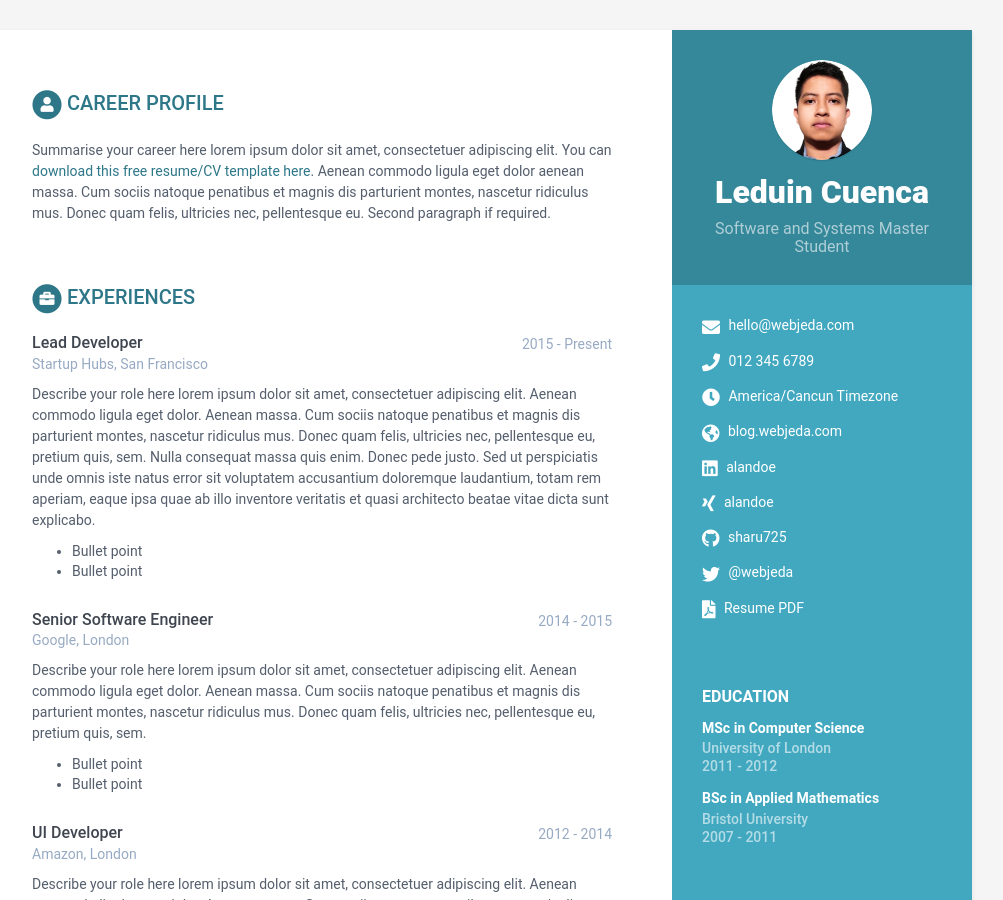
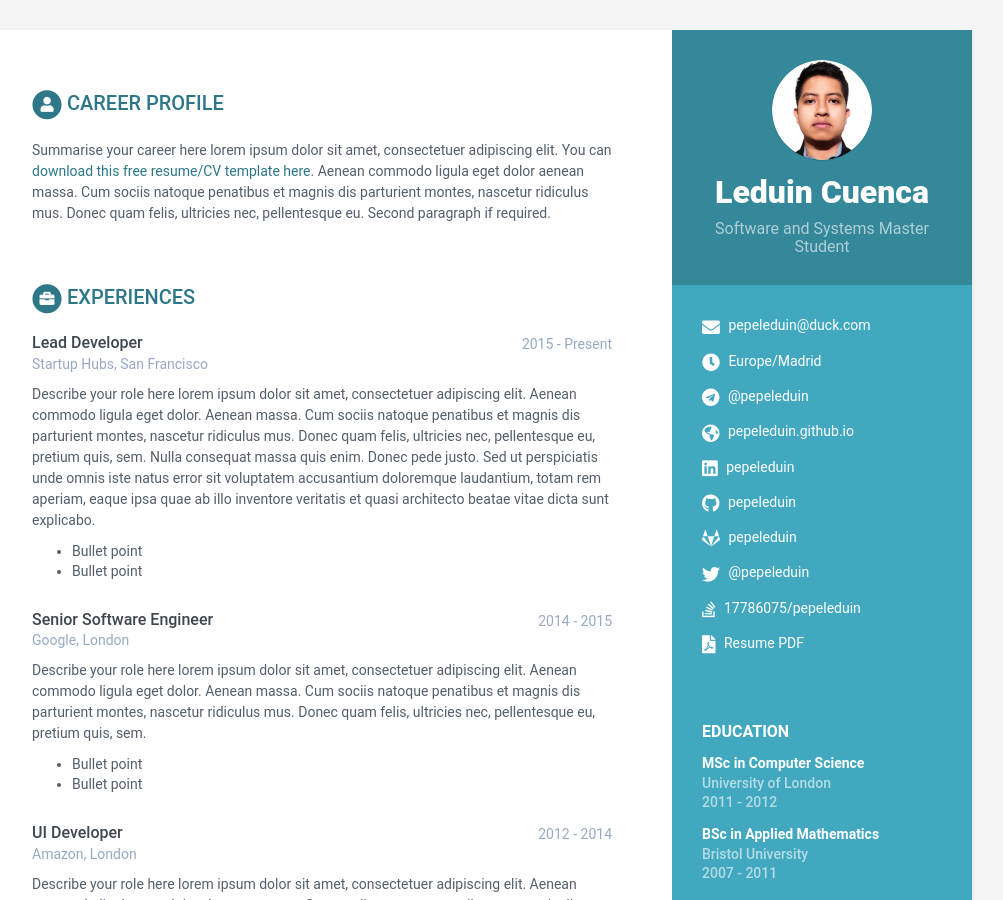
Before and after one commit to pepeleduin/pepeleduin.github.io, a Jekyll site: the page built from index.html, in a window 1280 px wide and 900 px high. Shown: the whole window, without its empty margins (168-1171 px from the left). Built offline with Jekyll 4.4.1, drawn with Linux system fonts in a browser that asks for light colours.

Commit message:
Sidebar with real information

```diff
--- a/_data/data.yml
+++ b/_data/data.yml
@@ -13,22 +13,22 @@ sidebar:
   avatar: profile.png #place a 100x100 picture inside /assets/images/ folder and provide the name of the file below
 
   # Sidebar links
-  email: hello@webjeda.com
-  phone: 012 345 6789
-  timezone: America/Cancun Timezone
+  email: pepeleduin@duck.com
+  phone:
+  timezone: Europe/Madrid
   citizenship:
-  website: blog.webjeda.com #do not add http://
-  linkedin: alandoe
-  xing: alandoe
-  github: sharu725
-  telegram: # add your nickname without '@' sign
-  gitlab:
+  website: pepeleduin.github.io #do not add http://
+  linkedin: pepeleduin
+  xing:
+  github: pepeleduin
+  telegram: "@pepeleduin"
+  gitlab: pepeleduin
   bitbucket:
-  twitter: "@webjeda"
-  stack-overflow: # Number/Username, e.g. 123456/alandoe
+  twitter: "@pepeleduin"
+  stack-overflow: 17786075/pepeleduin
   codewars:
   goodreads: # Number-Username, e.g. 123456-alandoe
-  pdf: http://www.africau.edu/images/default/sample.pdf
+  pdf: https://drive.google.com/file/d/1dXVYlMGG3QT34R99mPPLqtxi09mFdnUI/view?usp=sharing
 
   languages:
     title: Languages
```
